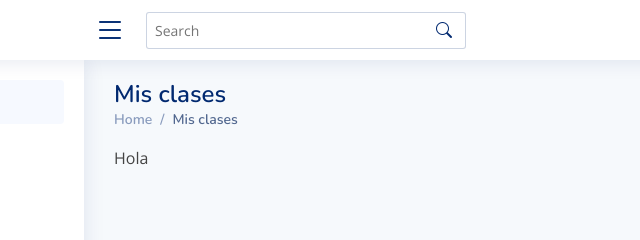
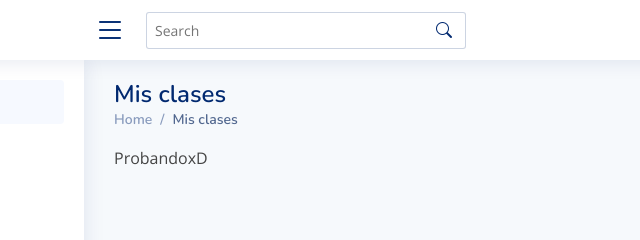
Before and after one commit to Ismael-Romero/raccoon-edu, a React app: page public/my-classes.html in a window 1280 px wide. Shown: the top 240 px of the page, 216-856 px from the left. Built offline with nearby package versions, Linux system fonts and the light colour scheme.

Commit message:
Nomas es una prueba desde el trabajo, luego subo lo otro jaja salu3

```diff
--- a/public/my-classes.html
+++ b/public/my-classes.html
@@ -194,7 +194,7 @@
     <!-- COLOCAR TARJETAS DE CLASES ACTIVAS-->
     <section class="section">
       <div class="row">
-        <div class="col-xl-12"> Hola </div>
+        <div class="col-xl-12"> ProbandoxD </div>
       </div>
     </section>
 
```
